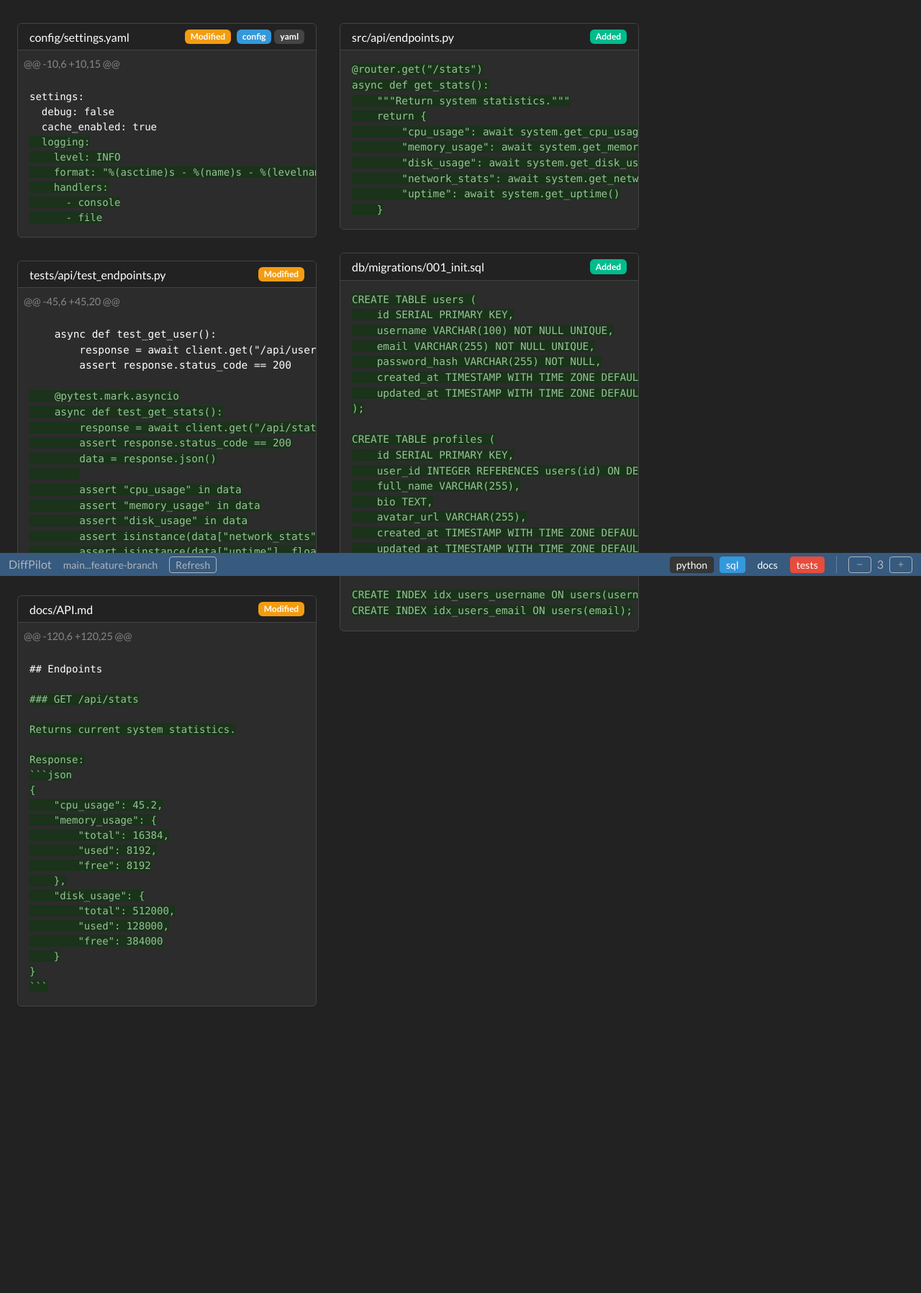
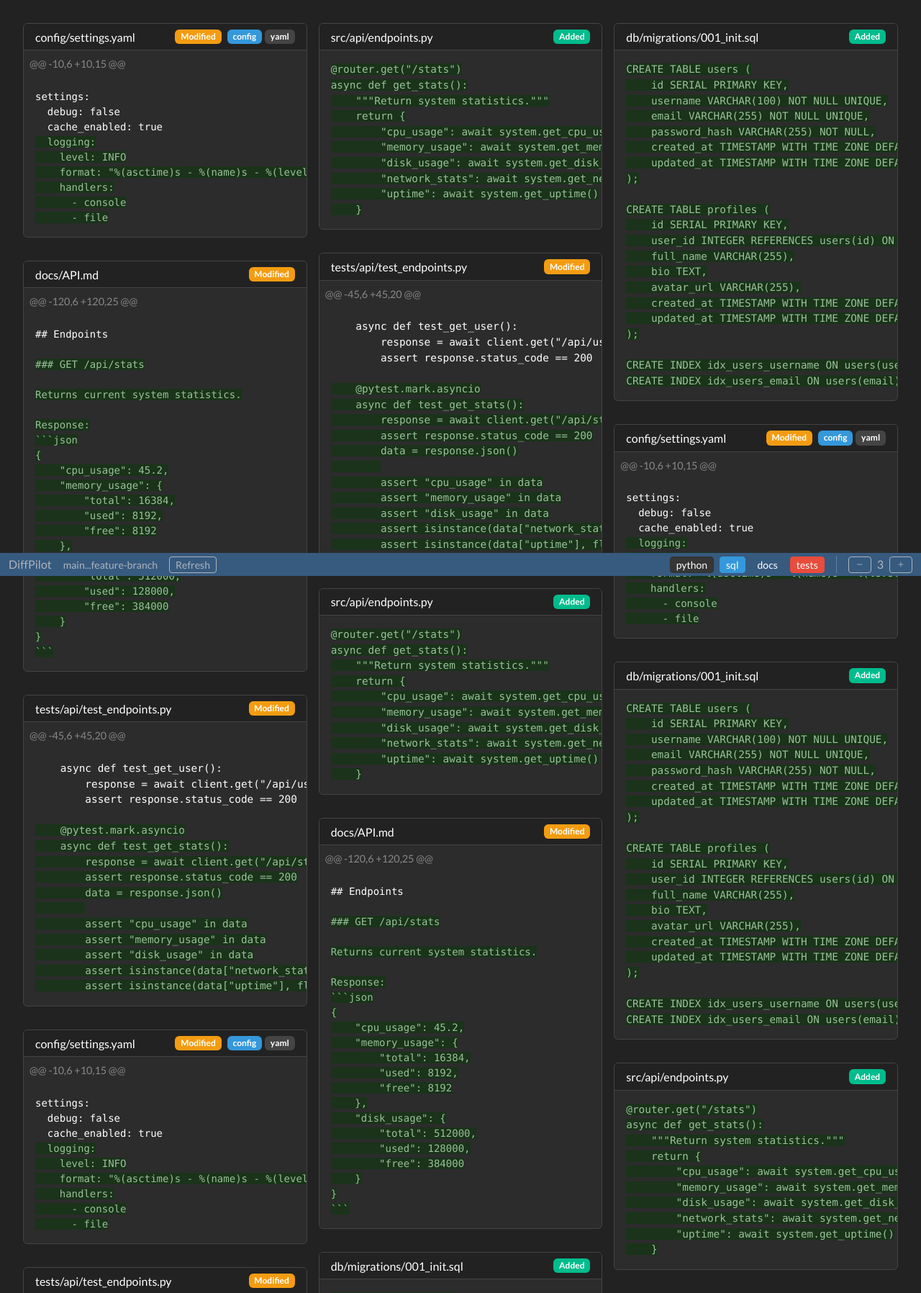
Before and after one commit to runekaagaard/diffpilot, a FastAPI app: page / in a window 1280 px wide. Shown: the top 1796 px of the page at 72% size. Before the commit the page ends 1398 px from the top, so only its background shows below. Run offline with FastAPI, Linux system fonts and the light colour scheme.

Commit message:
feat: Add Jinja2 for loop to repeat cards and adjust grid layout

```diff
--- a/diffpilot/templates/base.html
+++ b/diffpilot/templates/base.html
@@ -16,8 +16,8 @@
         .card-header { background-color: #222; border-bottom-color: #444; }
         .file-path { font-family: monospace; font-size: 0.9em; color: #888; }
         body { background-color: #222; color: #eee; }
-        .grid { margin: 0 -0.5rem; }
-        .grid-item { width: calc(33.333% - 1rem); margin: 0.5rem; }
+        .grid { margin: 0; }
+        .grid-item { width: 33.333%; padding: 0.5rem; }
         @media (max-width: 1200px) { .grid-item { width: calc(50% - 1rem); } }
         @media (max-width: 768px) { .grid-item { width: calc(100% - 1rem); } }
     </style>
--- a/diffpilot/templates/index.html
+++ b/diffpilot/templates/index.html
@@ -1,7 +1,8 @@
 {% extends "base.html" %}
 
 {% block content %}
-<div class="grid" data-masonry='{"itemSelector": ".grid-item", "percentPosition": true, "gutter": 16, "transitionDuration": "0.2s"}'>
+<div class="grid" data-masonry='{"itemSelector": ".grid-item", "percentPosition": true, "transitionDuration": "0.2s"}'>
+    {% for i in range(10) %}
     <!-- Configuration changes -->
     <div class="grid-item">
         <div class="card">
@@ -160,5 +161,6 @@ Response:
             </div>
         </div>
     </div>
+    {% endfor %}
 </div>
 {% endblock %}
```
